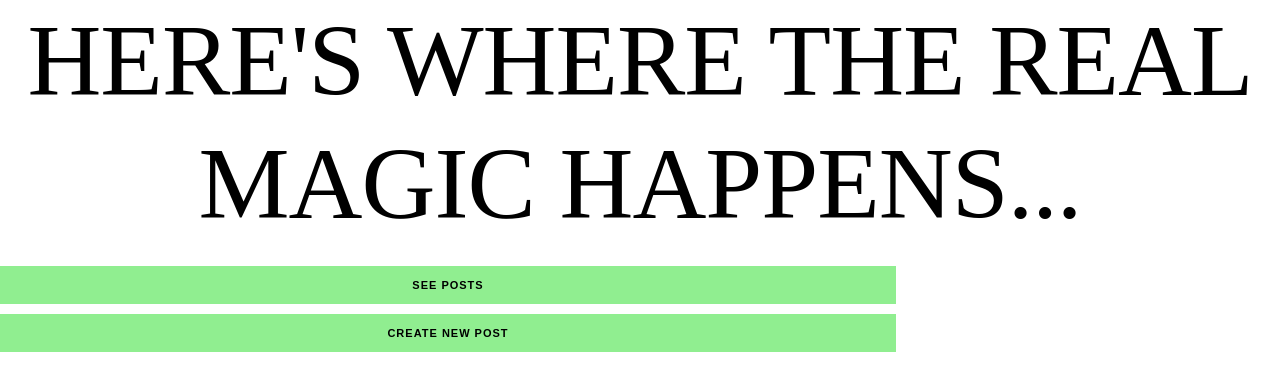
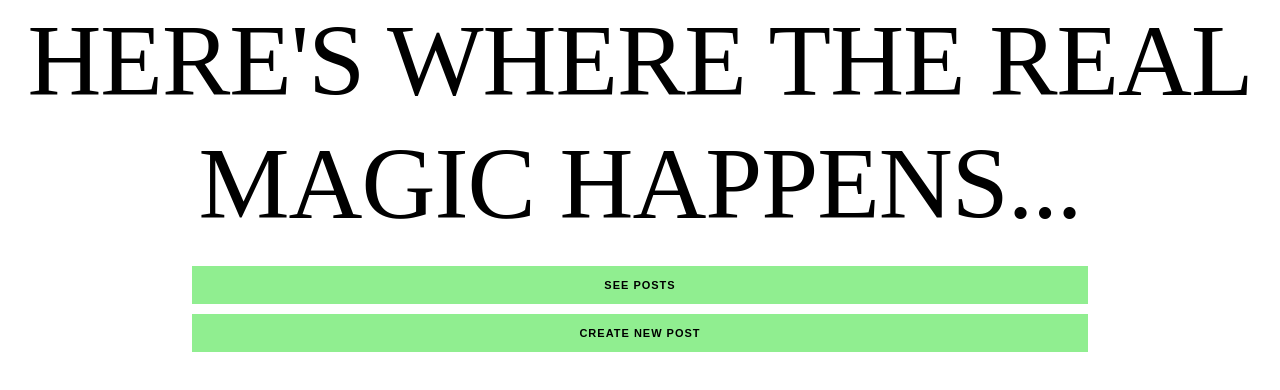
Before and after one commit to nikau-2018/the-va, a React app in the folder client/: page /cheekySkip in a window 1280 px wide. Shown: the top 390 px of the page. Built offline with nearby package versions, Linux system fonts and the light colour scheme; a web font is replaced by a local one.

Commit message:
Update CheekySkip.jsx

```diff
--- a/client/src/components/CheekySkip.jsx
+++ b/client/src/components/CheekySkip.jsx
@@ -3,7 +3,7 @@ import { Link } from 'react-router-dom'
 
 export default function CheekySkip (props) {
   return (
-    <div className='cheeky-skip'>
+    <div className='cheekySkip'>
       <h1>Here's where the real magic happens...</h1>
       <Link to="/list">
         <button>See posts</button>
```
